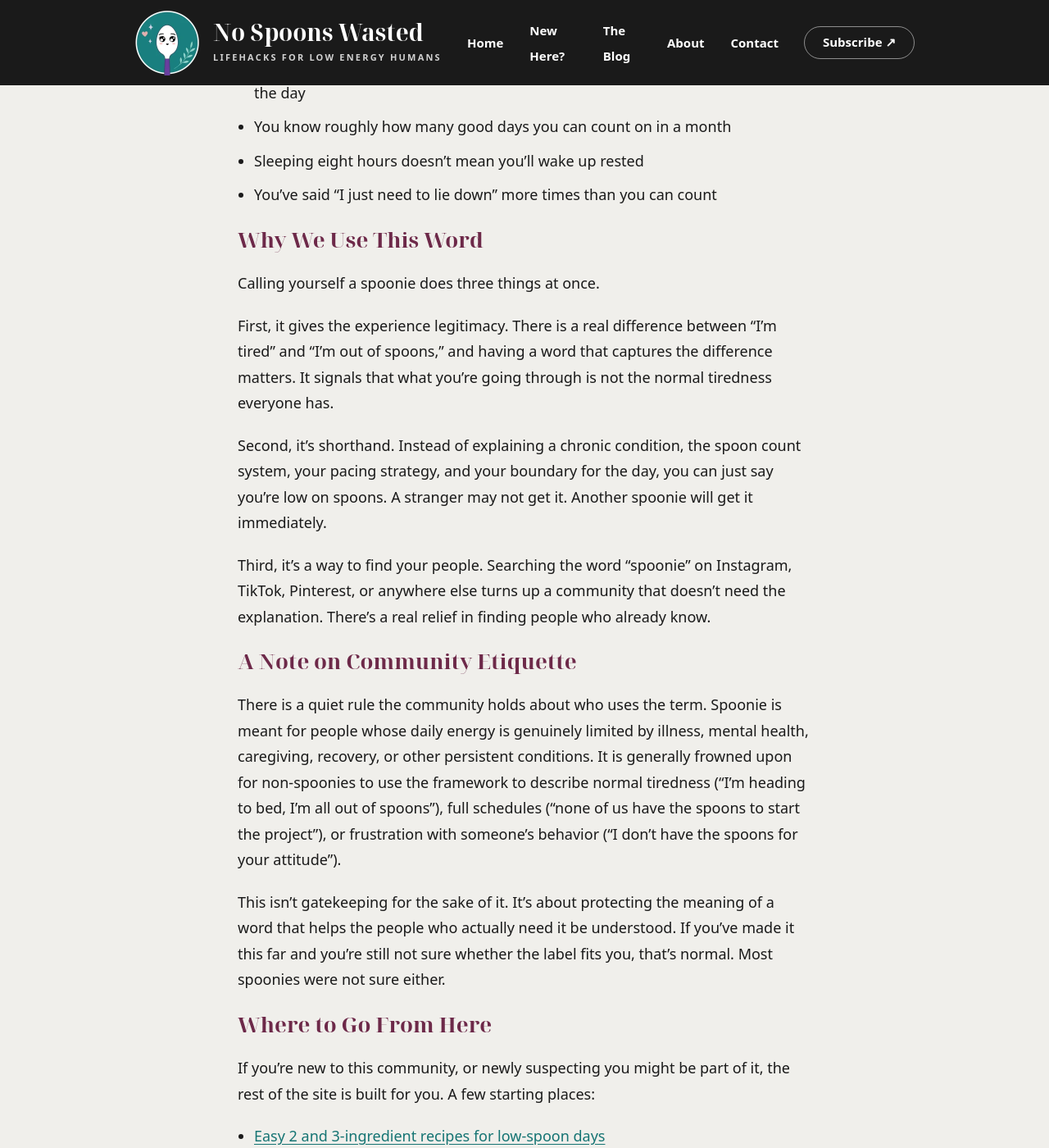
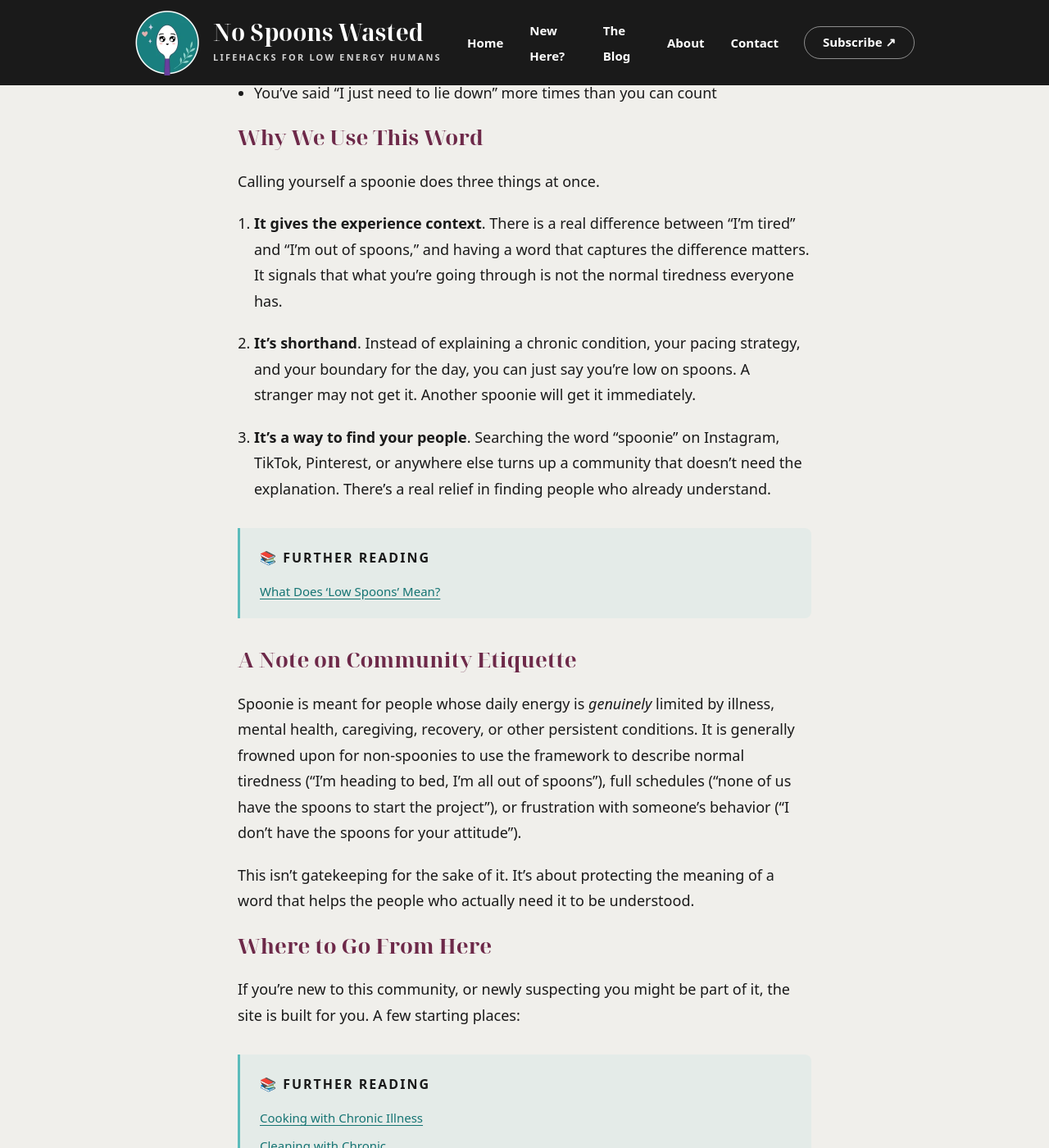
Before and after one commit to camp5456/nospoonswasted, a Jekyll site: the page built from _pages/who-is-a-spoonie.md, in a window 1280 px wide and 1400 px high, scrolled down 2259 px. Shown: the whole window at 82% size. Built offline with Jekyll 4.4.1, drawn with Linux system fonts in a browser that asks for light colours; comment, search, counter and statistics services are not loaded; some of the changed text lies outside the part shown.

Commit message:
updating page content

```diff
--- a/_pages/who-is-a-spoonie.md
+++ b/_pages/who-is-a-spoonie.md
@@ -20,7 +20,7 @@ faq:
     a: "Common conditions include ME/CFS, fibromyalgia, lupus, MS, EDS, POTS, long COVID, autoimmune diseases, thyroid disease, diabetes, and mental health conditions like depression, anxiety, and complex PTSD. The community is deliberately broader than any single diagnosis."
 ---
 
-A spoonie is a person living with limited daily energy often due to chronic illness or nervous system disorders. People who use the term do so as a self-identifier and a shorthand for a shared experience. The word grew out of spoon theory, and a spoonie is someone who identifies as a member of the community.
+A spoonie is a person living with limited daily energy often due to chronic illness or nervous system disorders. People who use the term do so as a self-identifier and a shorthand for a shared experience. The word grew out of Spoon Theory, and a spoonie is someone who identifies as a member of the community.
 
 > - [Read the full explainer on Spoon Theory](/what-is-spoon-theory)
 {: .callout-resources}
@@ -29,11 +29,11 @@ A spoonie is a person living with limited daily energy often due to chronic illn
 
 The most common spoonies are people living with chronic illness. That covers a long list of conditions, including fibromyalgia, ME/CFS, lupus, multiple sclerosis, EDS, POTS, long COVID, Lyme disease, autoimmune diseases, thyroid disease, diabetes, anemia, and many more.
 
-Mental health conditions like depression, anxiety, ADHD, autism, and complex PTSD belong here too. Anything that puts a real limit on how much you can do in a day fits.
+Mental health conditions like depression, anxiety, and complex PTSD belong here too. So does neurodivergence, including autism and ADHD. Anything that puts a real limit on how much energy you have.
 
-The term has also expanded beyond formal diagnoses. The chronic illness community has been generous about who gets to use the word, and the everyday reality is that lots of people live with chronic low energy from causes that aren't strictly illness.
+The term has also expanded beyond formal diagnoses. The chronic illness community has been generous about who uses the term, and the everyday reality is that lots of people live with chronic low energy from causes that aren't strictly illness.
 
-People who have ended up in the spoonie community include:
+People who have considered themselves part of the spoonie community include:
 
 - Caregivers, especially long-term ones
 - Cancer survivors
@@ -51,42 +51,39 @@ You don't need a diagnosis to recognize yourself in this list. Most people in th
 
 - You've had to choose between a shower and making dinner
 - A single errand can wipe you out for the rest of the day
-- You plan your week around what you have to do, not what you want to do
+- You've cancelled plans because your body said no, then you felt guilty for the rest of the day
 - "Resting" doesn't restore you the way it seems to for healthy people
-- You've cancelled plans because your body said no, then felt guilty for the rest of the day
-- You know roughly how many good days you can count on in a month
-- Sleeping eight hours doesn't mean you'll wake up rested
 - You've said "I just need to lie down" more times than you can count
 
 ## Why We Use This Word
 
 Calling yourself a spoonie does three things at once.
 
-First, it gives the experience legitimacy. There is a real difference between "I'm tired" and "I'm out of spoons," and having a word that captures the difference matters. It signals that what you're going through is not the normal tiredness everyone has.
+1. **It gives the experience context**. There is a real difference between "I'm tired" and "I'm out of spoons," and having a word that captures the difference matters. It signals that what you're going through is not the normal tiredness everyone has.
 
-Second, it's shorthand. Instead of explaining a chronic condition, the spoon count system, your pacing strategy, and your boundary for the day, you can just say you're low on spoons. A stranger may not get it. Another spoonie will get it immediately.
+2. **It's shorthand**. Instead of explaining a chronic condition, your pacing strategy, and your boundary for the day, you can just say you're low on spoons. A stranger may not get it. Another spoonie will get it immediately.
 
-Third, it's a way to find your people. Searching the word "spoonie" on Instagram, TikTok, Pinterest, or anywhere else turns up a community that doesn't need the explanation. There's a real relief in finding people who already know.
+3. **It's a way to find your people**. Searching the word "spoonie" on Instagram, TikTok, Pinterest, or anywhere else turns up a community that doesn't need the explanation. There's a real relief in finding people who already understand.
+
+> - [What Does 'Low Spoons' Mean?](/what-does-low-spoon-mean/)
+{: .callout-resources}
 
 ## A Note on Community Etiquette
 
-There is a quiet rule the community holds about who uses the term. Spoonie is meant for people whose daily energy is genuinely limited by illness, mental health, caregiving, recovery, or other persistent conditions. It is generally frowned upon for non-spoonies to use the framework to describe normal tiredness ("I'm heading to bed, I'm all out of spoons"), full schedules ("none of us have the spoons to start the project"), or frustration with someone's behavior ("I don't have the spoons for your attitude").
+Spoonie is meant for people whose daily energy is _genuinely_ limited by illness, mental health, caregiving, recovery, or other persistent conditions. It is generally frowned upon for non-spoonies to use the framework to describe normal tiredness ("I'm heading to bed, I'm all out of spoons"), full schedules ("none of us have the spoons to start the project"), or frustration with someone's behavior ("I don't have the spoons for your attitude").
 
-This isn't gatekeeping for the sake of it. It's about protecting the meaning of a word that helps the people who actually need it be understood. If you've made it this far and you're still not sure whether the label fits you, that's normal. Most spoonies were not sure either.
+This isn't gatekeeping for the sake of it. It's about protecting the meaning of a word that helps the people who actually need it to be understood.
 
 ## Where to Go From Here
 
-If you're new to this community, or newly suspecting you might be part of it, the rest of the site is built for you. A few starting places:
+If you're new to this community, or newly suspecting you might be part of it, the site is built for you. A few starting places:
 
-- [Easy 2 and 3-ingredient recipes for low-spoon days](/blog)
-- [Lifehacks for when standing isn't on the menu](/blog)
-- [Honest product recommendations from a working spoonie household](/blog)
-- [Subscribe to the weekly roundup](/contact)
+> - [Cooking with Chronic Illness](/cooking-with-chronic-illness/)
+- [Cleaning with Chronic](/cleaning-with-chronic-illness/)
+- [Mindset Support for Spoonies](/mindset-support-for-spoonies/)
+{: .callout-resources}
 
-And if you got here without reading the metaphor itself, start there:
-
-> - [What Is Spoon Theory?](/what-is-spoon-theory)
-{: .callout-resources}
+And if you want a weekly email with easy recipes and lifehacks we use to make low-spoon days more survivable, sign up for <a class="link-btn" data-subscribe-modal-open>our newsletter</a>.
 
 > Photo by <a href="https://unsplash.com/@ahmetsali?utm_source=unsplash&utm_medium=referral&utm_content=creditCopyText">Ahmet Sali</a> on <a href="https://unsplash.com/photos/person-holding-silver-spoon-with-light-BIjIJ_ywTDk?utm_source=unsplash&utm_medium=referral&utm_content=creditCopyText">Unsplash</a>
 {: .photo-credit}
```
Also changed, not shown: _pages/cooking-with-chronic-illness.md (+15 -7 lines), _pages/what-does-low-spoon-mean.md (+6 -9 lines), _pages/what-is-spoon-theory.md (+7 -3 lines), 6 other files.
